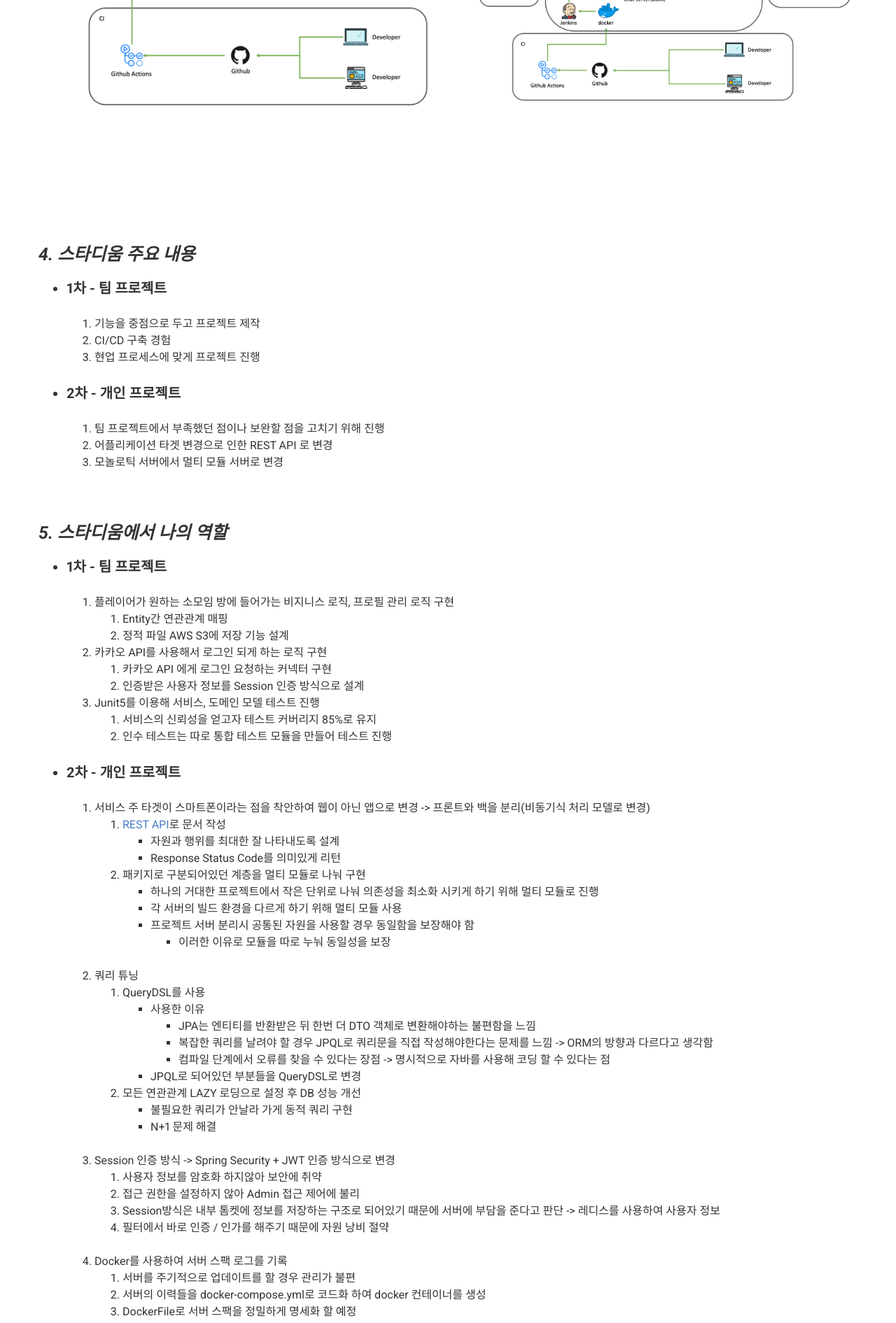
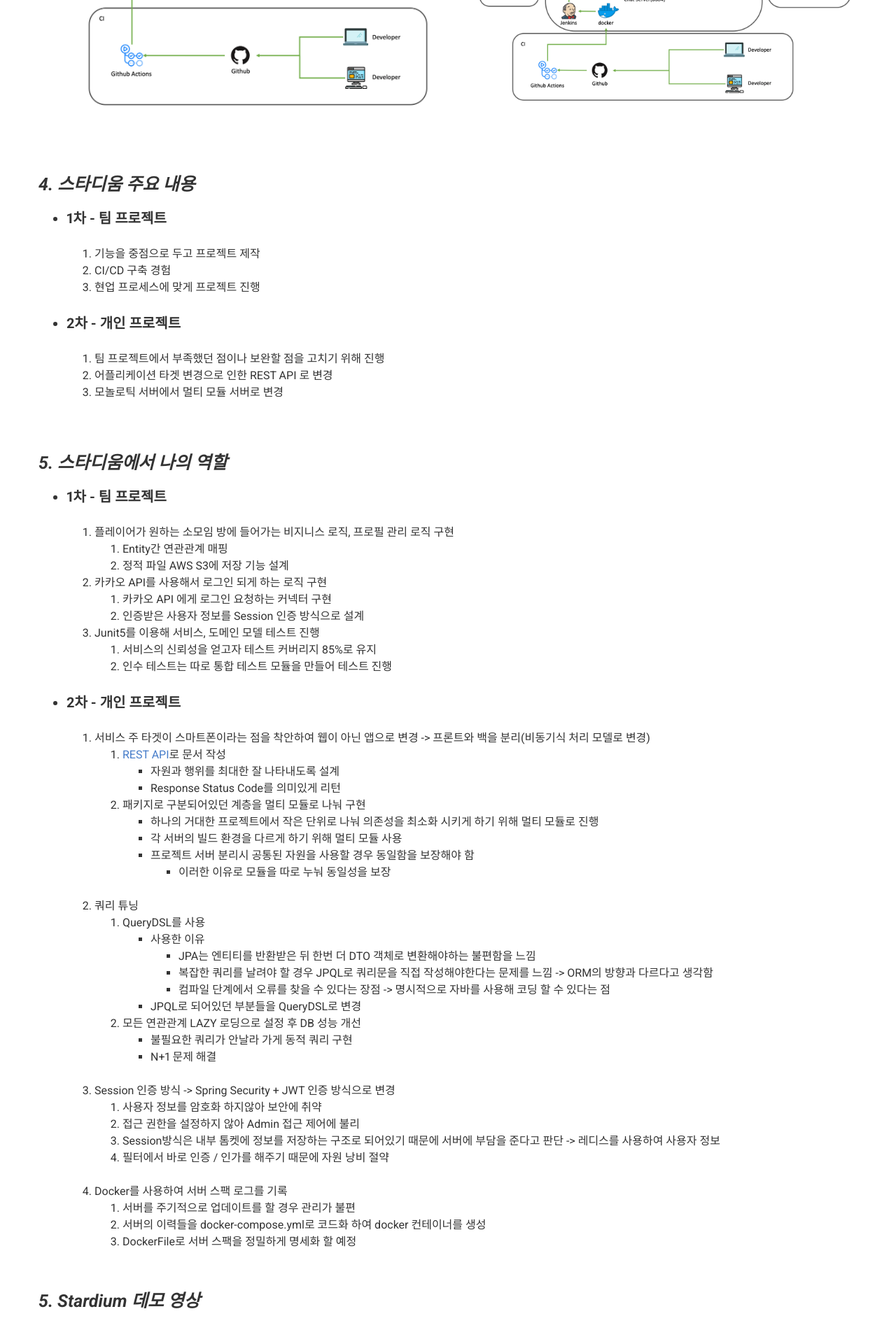
Before and after one commit to backlo/backlo.github.io, a Jekyll site: the page built from index.md, in a window 1280 px wide. Shown: the part 3136-5027 px from the top of the page at 70% size. Built offline with Jekyll 4.4.1, drawn with Linux system fonts in a browser that asks for light colours; nearby versions of some CDN libraries; grey boxes are pictures that could not be loaded.

Commit message:
feat: portfolio 용 리드미 파일 수정

```diff
--- a/_includes/projects.html
+++ b/_includes/projects.html
@@ -69,18 +69,18 @@
 
         <h4 style="font-style: italic; font-weight: bold;">3. 스타디움 구조</h4>
         <br />
-        <div style="width: 100%; height: 600px;">
+        <div style="width: 100%; height: 500px;">
           <div style="float: left; width: 50%;">
             <ul>
               <li style="font-weight: bold; font-size: 20px;">1차 - 기능 우선과 CI 구축 초점</li>
-              <img src="./images/Architecture1.png" alt="아키텍처1" width="100%" height="70%">
+              <img src="./images/Architecture1.png" alt="아키텍처1" width="100%" height="50%">
             </ul>
           </div>
           <div style="float: right; width: 50%;">
             <ul>
               <li style="font-weight: bold; font-size: 20px;">2차 - 기능 고도화 및 세분화 초점</li>
               <br/>
-              <img src="./images/Architecture2.png" alt="아키텍처2" width="100%" height="70%">
+              <img src="./images/Architecture2.png" alt="아키텍처2" width="100%" height="50%">
             </ul>
           </div>
         </div>
@@ -112,7 +112,7 @@
 
         <h4 style="font-style: italic; font-weight: bold;">5. 스타디움에서 나의 역할</h4>
         <br />
-        <div style="width: 100%; height: 1300px;">
+        <div style="width: 100%; height: 1150px;">
           <ul>
             <li style="font-weight: bold; font-size: 20px;">1차 - 팀 프로젝트</li>
             <br />
```
